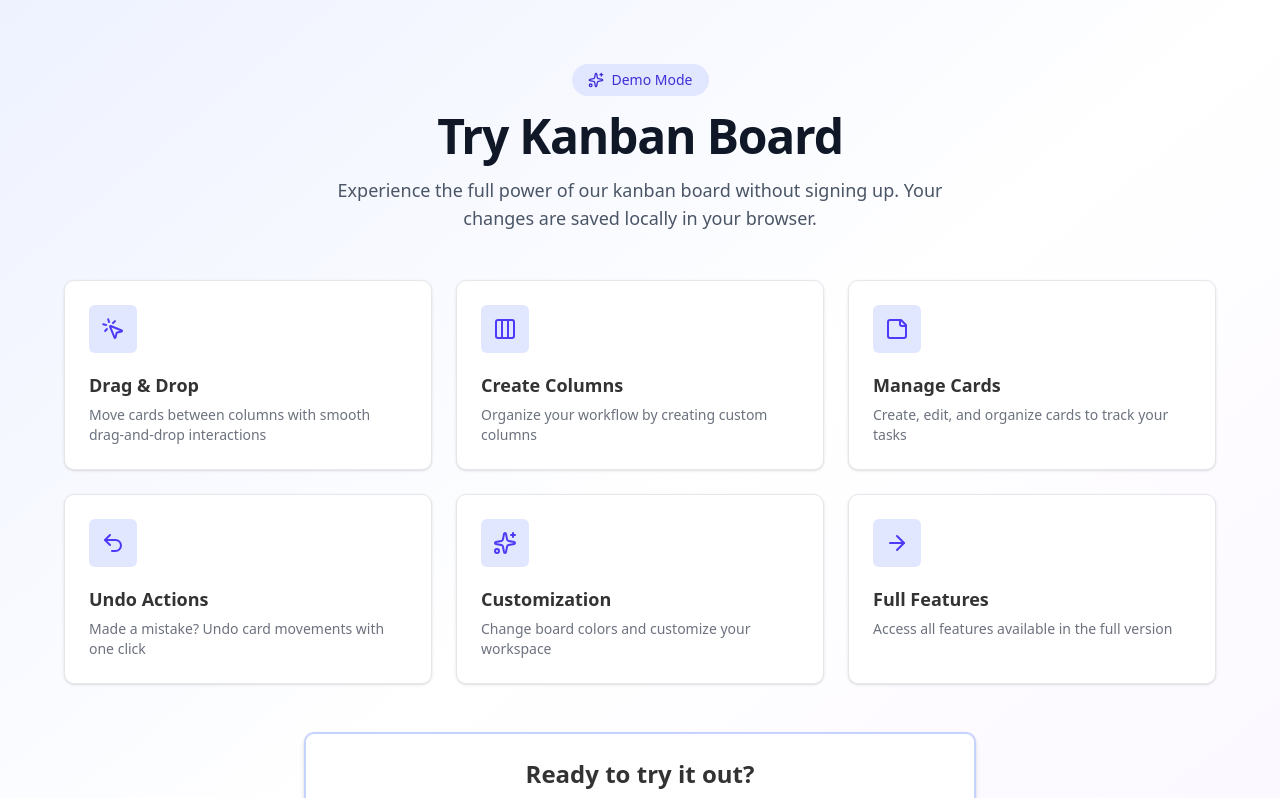
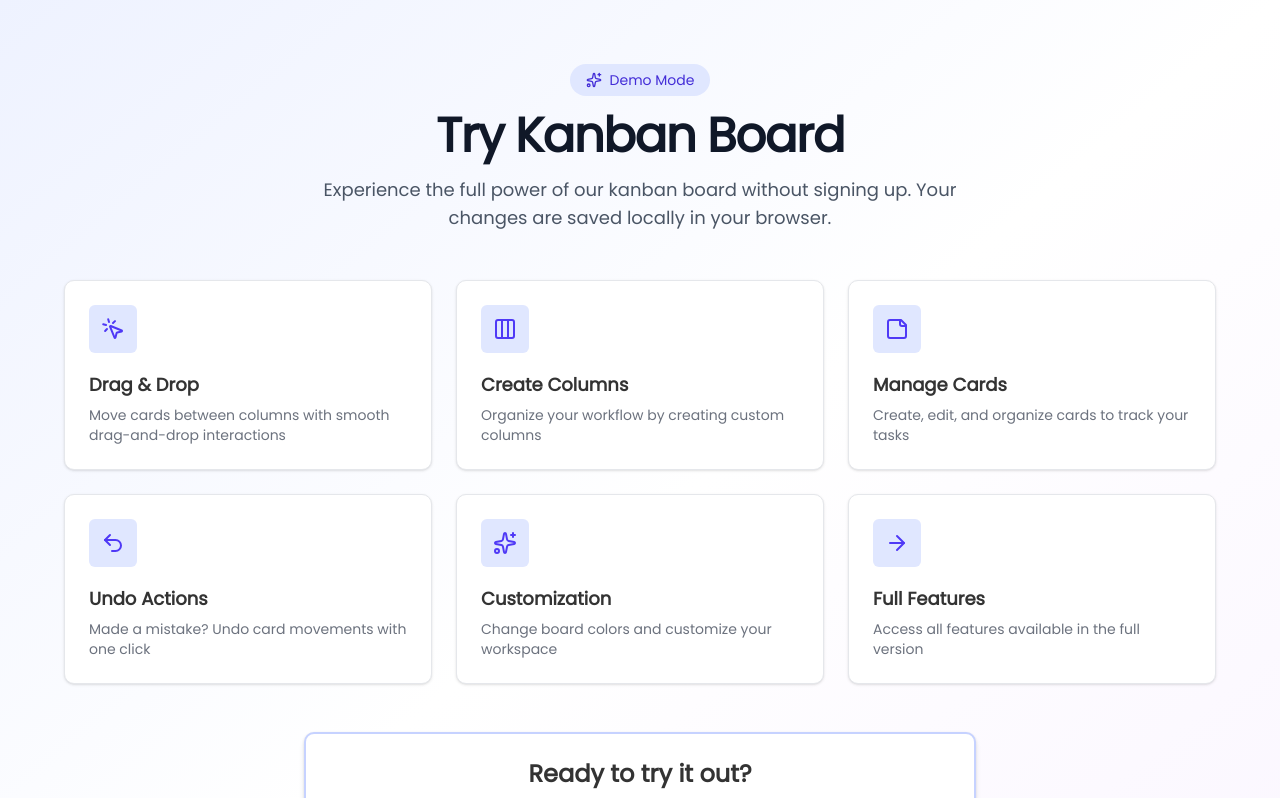
Before and after one commit to gyminii/kanban-frontend, a Next.js app: page /demo in a window 1280 px wide. Shown: the top 798 px of the page. Built offline with nearby package versions, Linux system fonts and the light colour scheme; no server answers; what @apollo/client-integration-nextjs would draw is missing.

Commit message:
Apollo client upgrade with peer deps

```diff
--- a/app/globals.css
+++ b/app/globals.css
@@ -4,14 +4,14 @@
 @custom-variant dark (&:is(.dark *));
 
 :root {
-  --background: oklch(1.00 0 0);
+	--background: oklch(1 0 0);
 	--foreground: oklch(0.32 0 0);
-  --card: oklch(1.00 0 0);
+	--card: oklch(1 0 0);
 	--card-foreground: oklch(0.32 0 0);
-  --popover: oklch(1.00 0 0);
+	--popover: oklch(1 0 0);
 	--popover-foreground: oklch(0.32 0 0);
 	--primary: oklch(0.62 0.19 259.76);
-  --primary-foreground: oklch(1.00 0 0);
+	--primary-foreground: oklch(1 0 0);
 	--secondary: oklch(0.97 0 0);
 	--secondary-foreground: oklch(0.45 0.03 257.68);
 	--muted: oklch(0.98 0 0);
@@ -29,39 +29,42 @@
 	--chart-5: oklch(0.38 0.14 265.59);
 	--sidebar: oklch(0.98 0 0);
 	--sidebar-foreground: oklch(0.14 0 0);
-  --sidebar-primary: oklch(0.20 0 0);
+	--sidebar-primary: oklch(0.2 0 0);
 	--sidebar-primary-foreground: oklch(0.98 0 0);
 	--sidebar-accent: oklch(0.97 0 0);
-  --sidebar-accent-foreground: oklch(0.20 0 0);
+	--sidebar-accent-foreground: oklch(0.2 0 0);
 	--sidebar-border: oklch(0.92 0 0);
 	--sidebar-ring: oklch(0.71 0 0);
 
-  --font-sans: 'Geist', 'Geist Fallback', ui-sans-serif, system-ui, -apple-system, BlinkMacSystemFont, 'Segoe UI', Roboto, 'Helvetica Neue', Arial, 'Noto Sans', sans-serif, 'Apple Color Emoji', 'Segoe UI Emoji', 'Segoe UI Symbol', 'Noto Color Emoji';
+	--font-sans: var(--font-poppins);
 	--font-serif: Source Serif 4, serif;
 	--font-mono: JetBrains Mono, monospace;
 
 	--radius: 0.375rem;
 
-  --shadow-2xs: 0 1px 3px 0px oklch(0.00 0 0 / 0.05);
-  --shadow-xs: 0 1px 3px 0px oklch(0.00 0 0 / 0.05);
-  --shadow-sm: 0 1px 3px 0px oklch(0.00 0 0 / 0.10), 0 1px 2px -1px oklch(0.00 0 0 / 0.10);
-  --shadow: 0 1px 3px 0px oklch(0.00 0 0 / 0.10), 0 1px 2px -1px oklch(0.00 0 0 / 0.10);
-  --shadow-md: 0 1px 3px 0px oklch(0.00 0 0 / 0.10), 0 2px 4px -1px oklch(0.00 0 0 / 0.10);
-  --shadow-lg: 0 1px 3px 0px oklch(0.00 0 0 / 0.10), 0 4px 6px -1px oklch(0.00 0 0 / 0.10);
-  --shadow-xl: 0 1px 3px 0px oklch(0.00 0 0 / 0.10), 0 8px 10px -1px oklch(0.00 0 0 / 0.10);
-  --shadow-2xl: 0 1px 3px 0px oklch(0.00 0 0 / 0.25);
-
+	--shadow-2xs: 0 1px 3px 0px oklch(0 0 0 / 0.05);
+	--shadow-xs: 0 1px 3px 0px oklch(0 0 0 / 0.05);
+	--shadow-sm: 0 1px 3px 0px oklch(0 0 0 / 0.1),
+		0 1px 2px -1px oklch(0 0 0 / 0.1);
+	--shadow: 0 1px 3px 0px oklch(0 0 0 / 0.1), 0 1px 2px -1px oklch(0 0 0 / 0.1);
+	--shadow-md: 0 1px 3px 0px oklch(0 0 0 / 0.1),
+		0 2px 4px -1px oklch(0 0 0 / 0.1);
+	--shadow-lg: 0 1px 3px 0px oklch(0 0 0 / 0.1),
+		0 4px 6px -1px oklch(0 0 0 / 0.1);
+	--shadow-xl: 0 1px 3px 0px oklch(0 0 0 / 0.1),
+		0 8px 10px -1px oklch(0 0 0 / 0.1);
+	--shadow-2xl: 0 1px 3px 0px oklch(0 0 0 / 0.25);
 }
 
 .dark {
-  --background: oklch(0.20 0 0);
+	--background: oklch(0.2 0 0);
 	--foreground: oklch(0.92 0 0);
 	--card: oklch(0.27 0 0);
 	--card-foreground: oklch(0.92 0 0);
 	--popover: oklch(0.27 0 0);
 	--popover-foreground: oklch(0.92 0 0);
 	--primary: oklch(0.62 0.19 259.76);
-  --primary-foreground: oklch(1.00 0 0);
+	--primary-foreground: oklch(1 0 0);
 	--secondary: oklch(0.27 0 0);
 	--secondary-foreground: oklch(0.92 0 0);
 	--muted: oklch(0.27 0 0);
@@ -83,17 +86,21 @@
 	--sidebar-primary-foreground: oklch(0.99 0 0);
 	--sidebar-accent: oklch(0.27 0.01 285.81);
 	--sidebar-accent-foreground: oklch(0.99 0 0);
-  --sidebar-border: oklch(1.00 0 0 / 10%);
+	--sidebar-border: oklch(1 0 0 / 10%);
 	--sidebar-ring: oklch(0.55 0.02 285.76);
 
-  --shadow-2xs: 0 1px 3px 0px oklch(0.00 0 0 / 0.05);
-  --shadow-xs: 0 1px 3px 0px oklch(0.00 0 0 / 0.05);
-  --shadow-sm: 0 1px 3px 0px oklch(0.00 0 0 / 0.10), 0 1px 2px -1px oklch(0.00 0 0 / 0.10);
-  --shadow: 0 1px 3px 0px oklch(0.00 0 0 / 0.10), 0 1px 2px -1px oklch(0.00 0 0 / 0.10);
-  --shadow-md: 0 1px 3px 0px oklch(0.00 0 0 / 0.10), 0 2px 4px -1px oklch(0.00 0 0 / 0.10);
-  --shadow-lg: 0 1px 3px 0px oklch(0.00 0 0 / 0.10), 0 4px 6px -1px oklch(0.00 0 0 / 0.10);
-  --shadow-xl: 0 1px 3px 0px oklch(0.00 0 0 / 0.10), 0 8px 10px -1px oklch(0.00 0 0 / 0.10);
-  --shadow-2xl: 0 1px 3px 0px oklch(0.00 0 0 / 0.25);
+	--shadow-2xs: 0 1px 3px 0px oklch(0 0 0 / 0.05);
+	--shadow-xs: 0 1px 3px 0px oklch(0 0 0 / 0.05);
+	--shadow-sm: 0 1px 3px 0px oklch(0 0 0 / 0.1),
+		0 1px 2px -1px oklch(0 0 0 / 0.1);
+	--shadow: 0 1px 3px 0px oklch(0 0 0 / 0.1), 0 1px 2px -1px oklch(0 0 0 / 0.1);
+	--shadow-md: 0 1px 3px 0px oklch(0 0 0 / 0.1),
+		0 2px 4px -1px oklch(0 0 0 / 0.1);
+	--shadow-lg: 0 1px 3px 0px oklch(0 0 0 / 0.1),
+		0 4px 6px -1px oklch(0 0 0 / 0.1);
+	--shadow-xl: 0 1px 3px 0px oklch(0 0 0 / 0.1),
+		0 8px 10px -1px oklch(0 0 0 / 0.1);
+	--shadow-2xl: 0 1px 3px 0px oklch(0 0 0 / 0.25);
 }
 
 @theme inline {
--- a/package.json
+++ b/package.json
@@ -9,8 +9,8 @@
     "lint": "eslint"
   },
   "dependencies": {
-    "@apollo/client": "^4.0.1",
-    "@apollo/client-integration-nextjs": "^0.13.0",
+    "@apollo/client": "^4.0.11",
+    "@apollo/client-integration-nextjs": "^0.13.2",
     "@dnd-kit/core": "^6.3.1",
     "@dnd-kit/modifiers": "^9.0.0",
     "@dnd-kit/sortable": "^10.0.0",
```
Also changed, not shown: 1 other file (tests, documents, lock files or other folders). Lines whose indentation alone changed are shown as unchanged.
